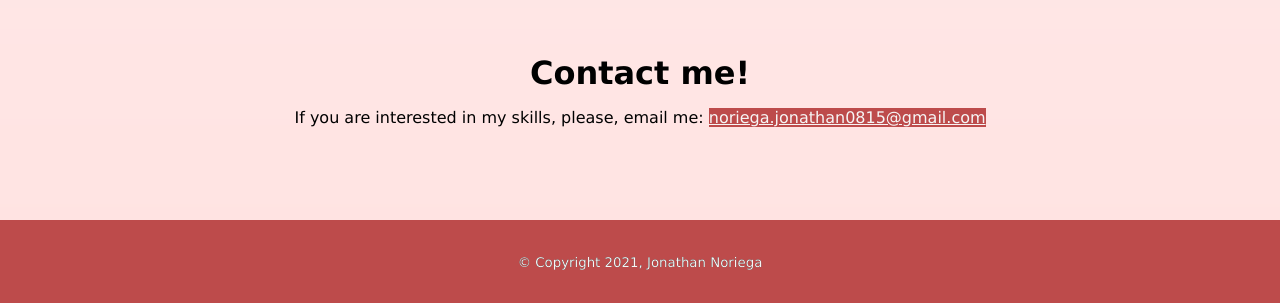
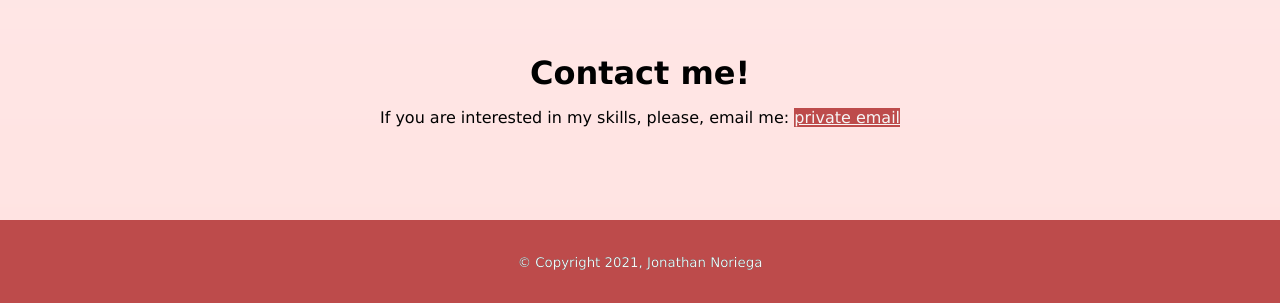
Before and after one commit to JonathanNoriega/Portfolio, a plain HTML site: page index.html in a window 1280 px wide. Shown: the part 3136-3439 px from the top of the page. Drawn offline with nearby package versions, Linux system fonts and the light colour scheme; a web font is replaced by a local one.

Commit message:
Update index.html

```diff
--- a/index.html
+++ b/index.html
@@ -77,7 +77,7 @@
         <section id="contactme">
           <article>
             <h3><a name="contact">Contact me!</a></h3>
-            <p>If you are interested in my skills, please, email me: <a href="#contact">noriega.jonathan0815@gmail.com</a></p>
+            <p>If you are interested in my skills, please, email me: <a href="#contact">private email</a></p>
           </article>
         </section>
       </main>
```
